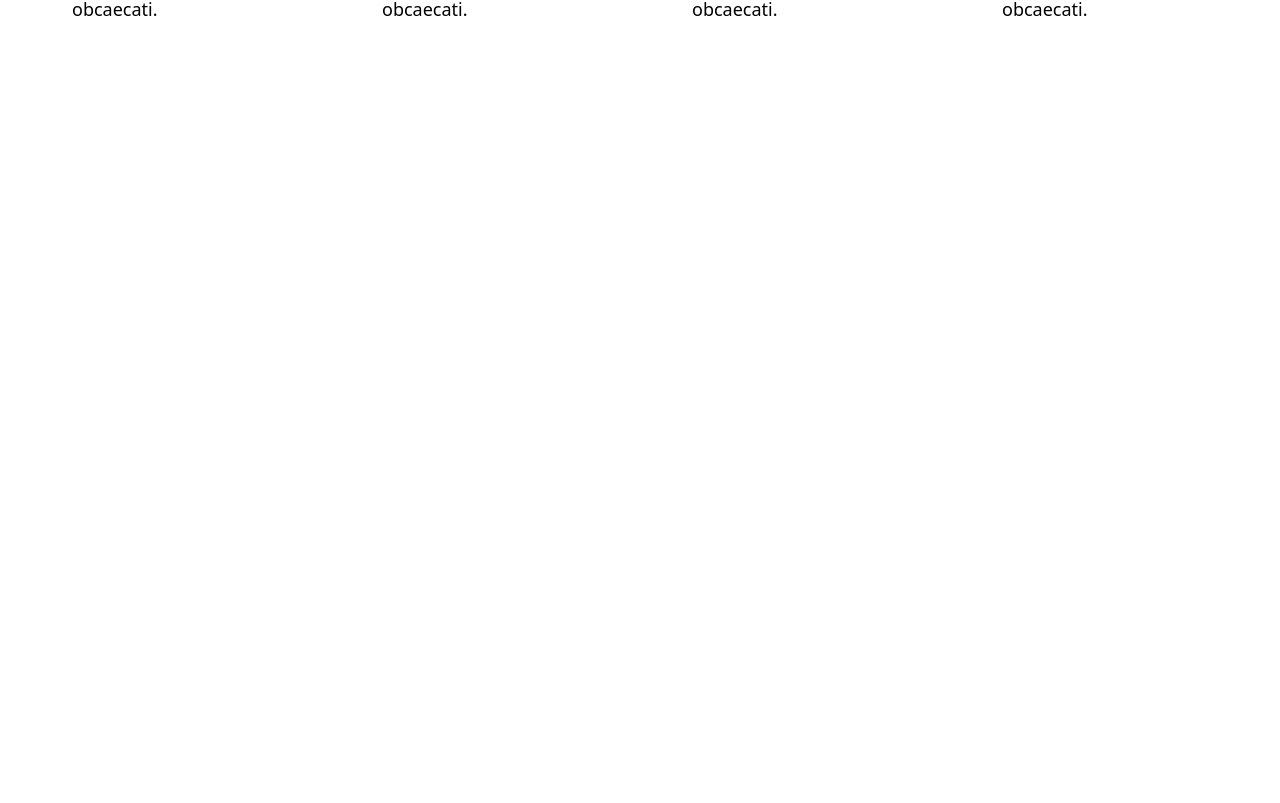
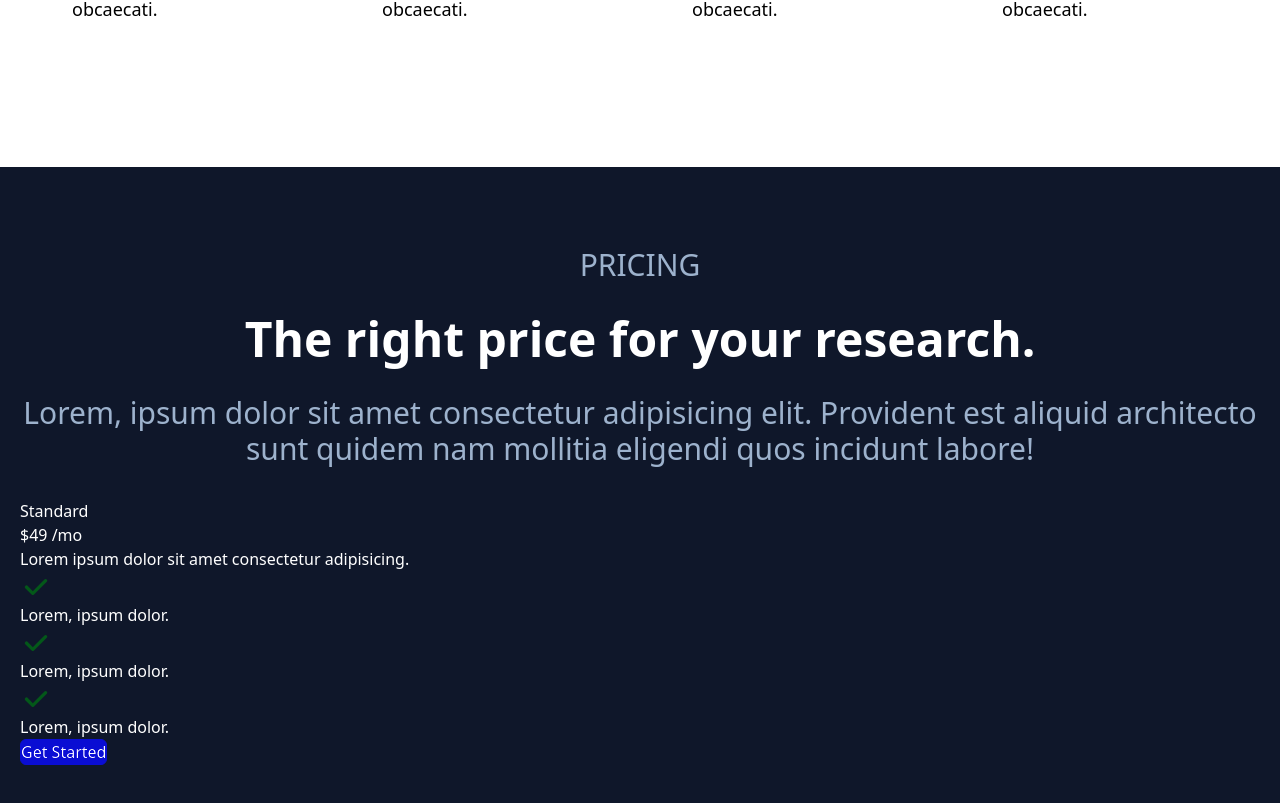
Before and after one commit to KarateChap/tailwind-app-2, a React (Create React App) app: page / in a window 1280 px wide. Shown: the part 3043-3846 px from the top of the page. Before the commit the page ends 3210 px from the top, so only its background shows below. Built offline with nearby package versions, Linux system fonts and the light colour scheme.

Commit message:
added pricing

```diff
--- a/src/App.js
+++ b/src/App.js
@@ -2,6 +2,7 @@ import About from "./component/About";
 import AllInOne from "./component/AllInOne";
 import Hero from "./component/Hero";
 import Navbar from "./component/Navbar";
+import Pricing from "./component/Pricing";
 import Support from "./component/Support";
 import "./index.css";
 
@@ -13,6 +14,7 @@ function App() {
       <About />
       <Support />
       <AllInOne />
+      <Pricing />
     </>
   );
 }
--- /dev/null
+++ b/src/component/Pricing.jsx
@@ -0,0 +1,53 @@
+import React from "react";
+import { CheckIcon } from "@heroicons/react/solid";
+
+const Pricing = () => {
+  return (
+    <div className="w-full text-white my-24">
+      <div className="w-full h-[800px] bg-slate-900 absolute mix-blend-overlay"></div>
+
+      <div className="max-w-[1240px] mx-auto py-12">
+        <div className="text-center py-8 text-slate-300">
+          <h2 className="text-3xl uppercase">Pricing</h2>
+          <h3 className="text-5xl font-bold text-white py-8">
+            The right price for your research.
+          </h3>
+          <p className="text-3xl">
+            Lorem, ipsum dolor sit amet consectetur adipisicing elit. Provident
+            est aliquid architecto sunt quidem nam mollitia eligendi quos
+            incidunt labore!
+          </p>
+        </div>
+
+        <div className="grid md:grid-cols-2 ">
+          <div>
+            <span>Standard</span>
+            <div>
+              <p>
+                $49 <span>/mo</span>
+              </p>
+            </div>
+            <p>Lorem ipsum dolor sit amet consectetur adipisicing.</p>
+            <div>
+              <p>
+                <CheckIcon className="w-8 mr-5 text-green-600" />
+                Lorem, ipsum dolor.
+              </p>
+              <p>
+                <CheckIcon className="w-8 mr-5 text-green-600" />
+                Lorem, ipsum dolor.
+              </p>
+              <p>
+                <CheckIcon className="w-8 mr-5 text-green-600" />
+                Lorem, ipsum dolor.
+              </p>
+              <button>Get Started</button>
+            </div>
+          </div>
+        </div>
+      </div>
+    </div>
+  );
+};
+
+export default Pricing;
```
